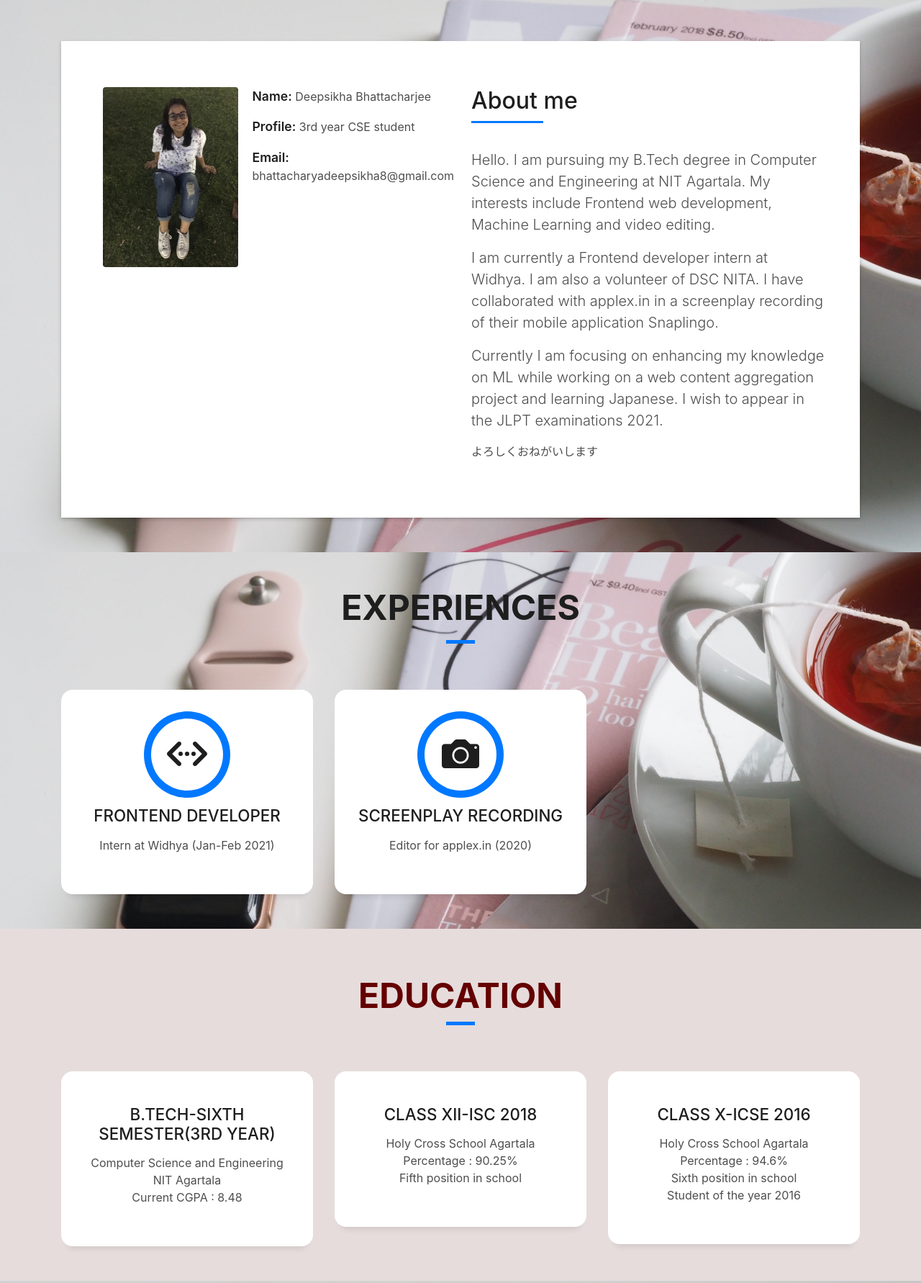
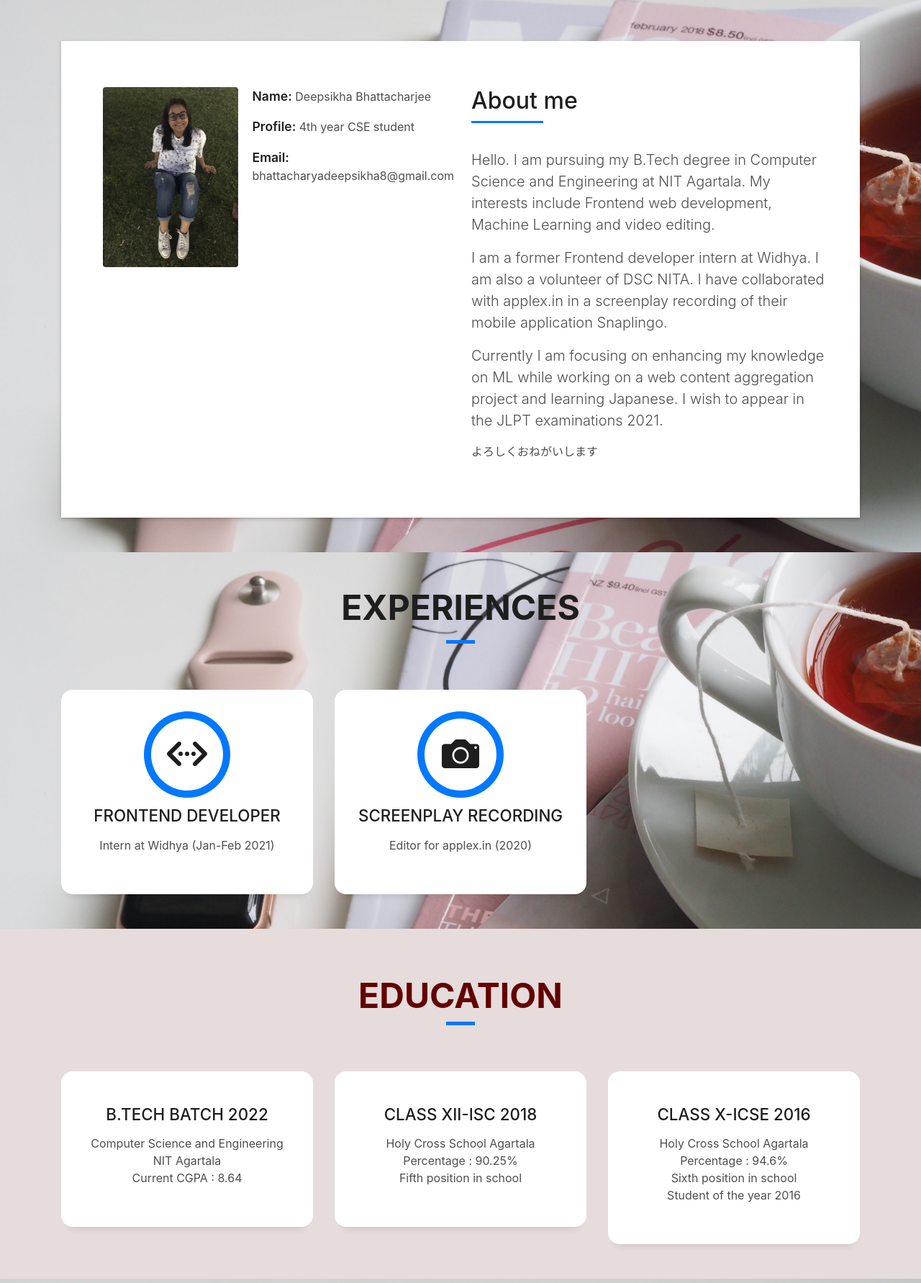
Before and after one commit to deepsikha10/deepsikha10.github.io, a plain HTML site: page index.html in a window 1280 px wide. Shown: the part 807-2589 px from the top of the page at 72% size. Drawn offline with Linux system fonts and the light colour scheme; files whose address does not match are found by name.

Commit message:
Update index.html

```diff
--- a/index.html
+++ b/index.html
@@ -71,7 +71,7 @@
         <div class="container">
           <!--<p class="display-6 color-d">Hello, world!</p>-->
           <h1 class="intro-title mb-4">Deepsikha Bhattacharjee</h1>
-          <p class="intro-subtitle"><span class="text-slider-items">ML Enthusiast, Frontend Developer,YouTuber,おたく,</span><strong class="text-slider"></strong></p>
+          <p class="intro-subtitle"><span class="text-slider-items">ML Enthusiast, Frontend Developer,YouTuber,</span><strong class="text-slider"></strong></p>
           <!-- <p class="pt-3"><a class="btn btn-primary btn js-scroll px-4" href="#about" role="button">Learn More</a></p> -->
         </div>
       </div>
@@ -97,7 +97,7 @@
                     <div class="col-sm-6 col-md-7">
                       <div class="about-info">
                         <p><span class="title-s">Name: </span> <span>Deepsikha Bhattacharjee</span></p>
-                        <p><span class="title-s">Profile: </span> <span>3rd year CSE student</span></p>
+                        <p><span class="title-s">Profile: </span> <span>4th year CSE student</span></p>
                         <p><span class="title-s">Email: </span> <span>bhattacharyadeepsikha8@gmail.com</span></p>
                       </div>
                     </div>
@@ -117,7 +117,7 @@
                       Hello. I am pursuing my B.Tech degree in Computer Science and Engineering at NIT Agartala.  My interests include Frontend web development, Machine Learning and video editing.
                     </p>
                     <p class="lead">
-                     I am currently a Frontend developer intern at Widhya. I am also a volunteer of DSC NITA. I have collaborated with applex.in in a screenplay recording of their mobile application Snaplingo.
+                     I am a former Frontend developer intern at Widhya. I am also a volunteer of DSC NITA. I have collaborated with applex.in in a screenplay recording of their mobile application Snaplingo.
                     </p>
                     <p class="lead">
                       Currently I am focusing on enhancing my knowledge on ML while working on a web content aggregation project and learning Japanese. I wish to appear in the JLPT examinations 2021.
@@ -203,10 +203,10 @@
                 <span class="ico-circle"><i class="ion-code-working"></i></span>
               </div> -->
               <div class="service-content">
-                <h2 class="s-title">B.Tech-Sixth semester(3rd year)</h2>
+                <h2 class="s-title">B.Tech batch 2022</h2>
                 <p class="s-description text-center">
                   Computer Science and Engineering<br>
-                  NIT Agartala<br>Current CGPA : 8.48
+                  NIT Agartala<br>Current CGPA : 8.64
                 </p>
               </div>
             </div>
```
